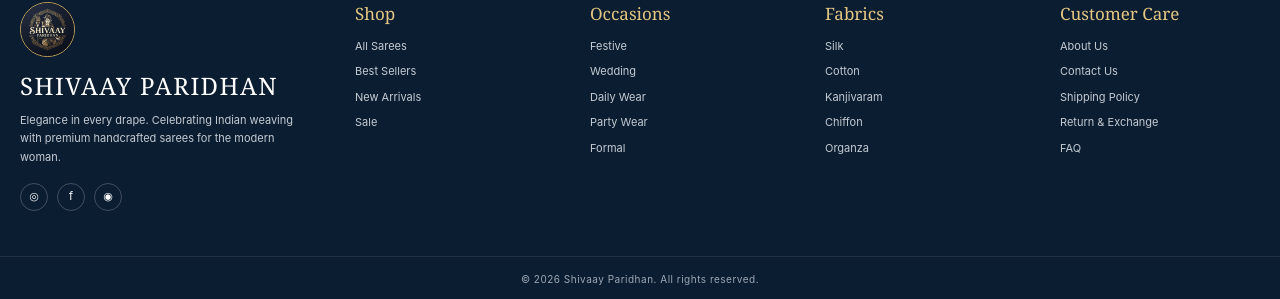
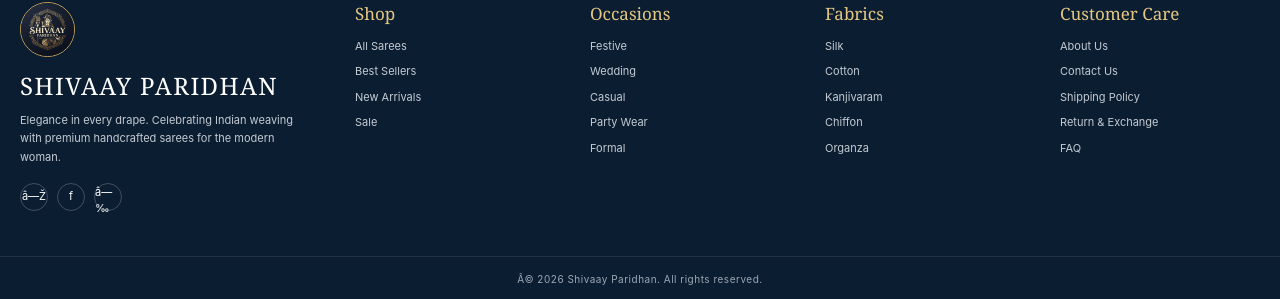
Before and after one commit to Ujjwal-codes474/Shivaay-paridhan, a Next.js app: page /login in a window 1280 px wide. Shown: the part 850-1149 px from the top of the page. Built offline with nearby package versions, Linux system fonts and the light colour scheme; no server answers.

Commit message:
Rename Daily Wear to Casual and fix symbols

```diff
--- a/components/AddProductModal.tsx
+++ b/components/AddProductModal.tsx
@@ -1090,8 +1090,8 @@
                     Party Wear
                   </option>
 
-                  <option value="Daily Wear">
-                    Daily Wear
+                  <option value="Casual">
+                    Casual
                   </option>
 
                   <option value="Formal">
--- a/components/EditProductModal.tsx
+++ b/components/EditProductModal.tsx
@@ -891,8 +891,8 @@
                     Party Wear
                   </option>
 
-                  <option value="Daily Wear">
-                    Daily Wear
+                  <option value="Casual">
+                    Casual
                   </option>
 
                   <option value="Formal">
--- a/components/Footer.tsx
+++ b/components/Footer.tsx
@@ -2,12 +2,12 @@
 export default function Footer(){
  return <footer className="site-footer">
   <div className="container footer-main">
-   <div className="footer-brand"><img src="/legacy/shivaay.jpeg" alt="Shivaay Paridhan"/><h2>SHIVAAY PARIDHAN</h2><p>Elegance in every drape. Celebrating Indian weaving with premium handcrafted sarees for the modern woman.</p><div className="social-row"><span>◎</span><span>f</span><span>◉</span></div></div>
+   <div className="footer-brand"><img src="/legacy/shivaay.jpeg" alt="Shivaay Paridhan"/><h2>SHIVAAY PARIDHAN</h2><p>Elegance in every drape. Celebrating Indian weaving with premium handcrafted sarees for the modern woman.</p><div className="social-row"><span>â—Ž</span><span>f</span><span>â—‰</span></div></div>
    <div><h3>Shop</h3><Link href="/shop">All Sarees</Link><Link href="/shop?sort=best">Best Sellers</Link><Link href="/shop">New Arrivals</Link><Link href="/shop?sort=sale">Sale</Link></div>
-   <div><h3>Occasions</h3><Link href="/shop?occasion=Festive">Festive</Link><Link href="/shop?occasion=Wedding">Wedding</Link><Link href="/shop?occasion=Daily%20Wear">Daily Wear</Link><Link href="/shop?occasion=Party%20Wear">Party Wear</Link><Link href="/shop?occasion=Formal">Formal</Link></div>
+   <div><h3>Occasions</h3><Link href="/shop?occasion=Festive">Festive</Link><Link href="/shop?occasion=Wedding">Wedding</Link><Link href="/shop?occasion=Casual">Casual</Link><Link href="/shop?occasion=Party%20Wear">Party Wear</Link><Link href="/shop?occasion=Formal">Formal</Link></div>
    <div><h3>Fabrics</h3><Link href="/shop?fabric=Silk">Silk</Link><Link href="/shop?fabric=Cotton">Cotton</Link><Link href="/shop?fabric=Kanjivaram">Kanjivaram</Link><Link href="/shop?fabric=Chiffon">Chiffon</Link><Link href="/shop?fabric=Organza">Organza</Link></div>
    <div><h3>Customer Care</h3><Link href="/about">About Us</Link><Link href="/contact">Contact Us</Link><Link href="/checkout">Shipping Policy</Link><Link href="/checkout">Return & Exchange</Link><Link href="/account">FAQ</Link></div>
   </div>
-  <div className="footer-bottom">© 2026 Shivaay Paridhan. All rights reserved.</div>
+  <div className="footer-bottom">Â© 2026 Shivaay Paridhan. All rights reserved.</div>
  </footer>
 }
--- a/lib/products.ts
+++ b/lib/products.ts
@@ -8,14 +8,14 @@
  {id:'p1',slug:'royal-banarasi-silk',name:'Royal Banarasi Silk Saree',price:2999,oldPrice:3999,category:'Sarees',fabric:'Banarasi Silk',color:'Maroon',occasion:'Wedding',description:'A refined Banarasi silk saree with traditional zari-inspired detailing, designed for weddings and grand celebrations.',image:'/shivaay/image-20.png',rating:4.9,stock:12,featured:true},
  {id:'p2',slug:'heritage-kanjivaram',name:'Heritage Kanjivaram Saree',price:3499,oldPrice:4499,category:'Sarees',fabric:'Kanjivaram Silk',color:'Navy',occasion:'Festive',description:'A rich silk silhouette inspired by South Indian heritage, finished with an elegant border.',image:'/shivaay/image-16.png',rating:4.8,stock:8,featured:true},
  {id:'p3',slug:'crimson-zari-saree',name:'Crimson Zari Saree',price:2499,oldPrice:3299,category:'Sarees',fabric:'Silk',color:'Crimson',occasion:'Wedding',description:'A statement crimson drape with a graceful zari border for wedding ceremonies and receptions.',image:'/shivaay/image-19.png',rating:4.8,stock:10,featured:true},
- {id:'p4',slug:'rose-heritage-saree',name:'Rose Heritage Saree',price:2299,oldPrice:2999,category:'Sarees',fabric:'Cotton Silk',color:'Rose',occasion:'Daily Wear',description:'Soft rose tones and a comfortable drape for refined everyday styling.',image:'/shivaay/image-12.png',rating:4.7,stock:18,featured:true},
+ {id:'p4',slug:'rose-heritage-saree',name:'Rose Heritage Saree',price:2299,oldPrice:2999,category:'Sarees',fabric:'Cotton Silk',color:'Rose',occasion:'Casual',description:'Soft rose tones and a comfortable drape for refined everyday styling.',image:'/shivaay/image-12.png',rating:4.7,stock:18,featured:true},
  {id:'p5',slug:'ivory-elegance-saree',name:'Ivory Elegance Saree',price:1999,oldPrice:2499,category:'Sarees',fabric:'Chiffon',color:'Ivory',occasion:'Formal',description:'An elegant ivory silhouette with delicate detailing for formal occasions.',image:'/shivaay/image-14.png',rating:4.7,stock:14},
  {id:'p6',slug:'midnight-party-drape',name:'Midnight Party Drape',price:2799,oldPrice:3499,category:'Sarees',fabric:'Satin Silk',color:'Navy',occasion:'Party Wear',description:'A sleek evening drape with a modern finish and understated shimmer.',image:'/shivaay/image-15.png',rating:4.8,stock:9},
  {id:'p7',slug:'blush-wedding-edit',name:'Blush Wedding Edit',price:3199,oldPrice:4199,category:'Sarees',fabric:'Georgette',color:'Blush',occasion:'Wedding',description:'Romantic blush styling for wedding festivities, receptions and celebrations.',image:'/shivaay/image-17.png',rating:4.9,stock:6},
- {id:'p8',slug:'ivory-everyday-weave',name:'Ivory Everyday Weave',price:1599,oldPrice:1999,category:'Sarees',fabric:'Cotton',color:'Ivory',occasion:'Daily Wear',description:'A breathable neutral weave designed for simple, graceful daily styling.',image:'/shivaay/image-05.png',rating:4.5,stock:25},
+ {id:'p8',slug:'ivory-everyday-weave',name:'Ivory Everyday Weave',price:1599,oldPrice:1999,category:'Sarees',fabric:'Cotton',color:'Ivory',occasion:'Casual',description:'A breathable neutral weave designed for simple, graceful daily styling.',image:'/shivaay/image-05.png',rating:4.5,stock:25},
  {id:'p9',slug:'royal-maroon-evening',name:'Royal Maroon Evening Saree',price:2899,oldPrice:3699,category:'Sarees',fabric:'Silk Blend',color:'Maroon',occasion:'Party Wear',description:'Deep maroon tones with a polished finish for evening occasions.',image:'/shivaay/image-04.png',rating:4.7,stock:11},
  {id:'p10',slug:'handloom-green-classic',name:'Handloom Green Classic',price:2699,oldPrice:3299,category:'Sarees',fabric:'Handloom',color:'Emerald',occasion:'Festive',description:'A heritage-inspired green handloom look with a rich traditional border.',image:'/shivaay/image-10.png',rating:4.8,stock:7},
- {id:'p11',slug:'pink-garden-weave',name:'Pink Garden Weave',price:2199,oldPrice:2799,category:'Sarees',fabric:'Cotton',color:'Pink',occasion:'Daily Wear',description:'A graceful pink weave inspired by garden evenings and relaxed celebrations.',image:'/shivaay/image-02.png',rating:4.6,stock:16},
+ {id:'p11',slug:'pink-garden-weave',name:'Pink Garden Weave',price:2199,oldPrice:2799,category:'Sarees',fabric:'Cotton',color:'Pink',occasion:'Casual',description:'A graceful pink weave inspired by garden evenings and relaxed celebrations.',image:'/shivaay/image-02.png',rating:4.6,stock:16},
  {id:'p12',slug:'royal-blue-formal',name:'Royal Blue Formal Saree',price:2399,oldPrice:2999,category:'Sarees',fabric:'Silk Blend',color:'Royal Blue',occasion:'Formal',description:'A polished blue drape designed for elegant dinners, ceremonies and formal events.',image:'/shivaay/image-03.png',rating:4.7,stock:13},
 ];
 
```
Also changed, not shown: app/product/[id]/page.tsx (+6 -6 lines), 1 other file (tests, documents, lock files or other folders).
